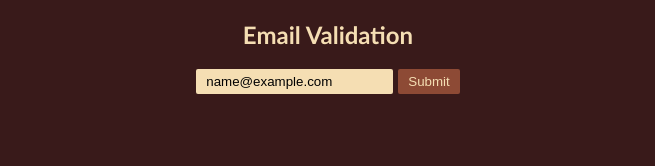
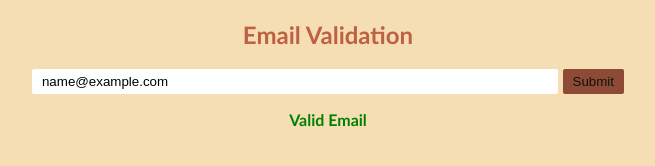
Before and after one commit to 665-stack/Email-Validation, a plain HTML site: page index.html in a window 1280 px wide. Both pictures are taken after typing "name@example.com" into the empty fields and a click on the button "Submit". Shown: the whole page, without its empty margins (312-967 px from the left). Drawn offline with Linux system fonts and the light colour scheme.

Commit message:
add regex and filter email and alert massage

```diff
--- a/index.html
+++ b/index.html
@@ -9,18 +9,18 @@
 </head>
 <style>
     body {
-        background-color: rgb(57, 26, 26);
-        color: wheat;
+        background-color: #f5deb3;
+        color: #be6044;
         font-family: 'Gill Sans', 'Gill Sans MT', Calibri, 'Trebuchet MS', sans-serif;
         text-align: center;
     }
 
     input {
         padding: 5px 10px 5px 10px;
-        background-color: wheat;
         margin-right: 5px;
         border: none;
         border-radius: 2px;
+        width: 40%;
     }
 
     button {
@@ -28,21 +28,37 @@
         background-color: #be6044;
         border: none;
         border-radius: 2px;
-        color: wheat;
+        color: rgb(19, 18, 16);
     }
 
     button:focus {
         background-color: #8d4a35;
         border: none;
     }
+
+    #valid {
+        font-weight: 800;
+        color: green;
+        display: none;
+    }
+
+    #invalid {
+        font-weight: 800;
+        color: rgb(248, 68, 68);
+        display: none;
+    }
 </style>
 
 <body>
     <h2>Email Validation</h2>
     <form>
-        <input id="email" type="email" placeholder="Write your email"><button id="submit-btn"
+        <input id="text" type="email" placeholder="Write your email"><button onclick="validate()"
             type="button">Submit</button>
     </form>
+    <div>
+        <p id="valid">Valid Email</p>
+        <p id="invalid">Invalid Email</p>
+    </div>
 
     <script src="script.js"></script>
 </body>
--- a/script.js
+++ b/script.js
@@ -1,7 +1,23 @@
-
+const validEmailAlert = document.getElementById('valid');
+const invalidEmailAlert = document.getElementById('invalid');
 
 const validate = () => {
-    const inputMail = document.getElementById('email').value;
+    const inputMail = document.getElementById('text').value;
+    const regx = /^([a-zA-Z0-9\._]+)@([a-zA-Z0-9])+.([a-z]+)(.[a-z]+)?$/
 
+    if (regx.test(inputMail)) {
+        invalidEmailAlert.style.display = 'none';
+        validEmailAlert.style.display = 'block';
+        return true;
+
+    }
+    else {
+        validEmailAlert.style.display = 'none';
+        invalidEmailAlert.style.display = 'block';
+        return false;
+    }
+
+    // clear input field
+    document.getElementById('email').value = "";
 
 }
```
